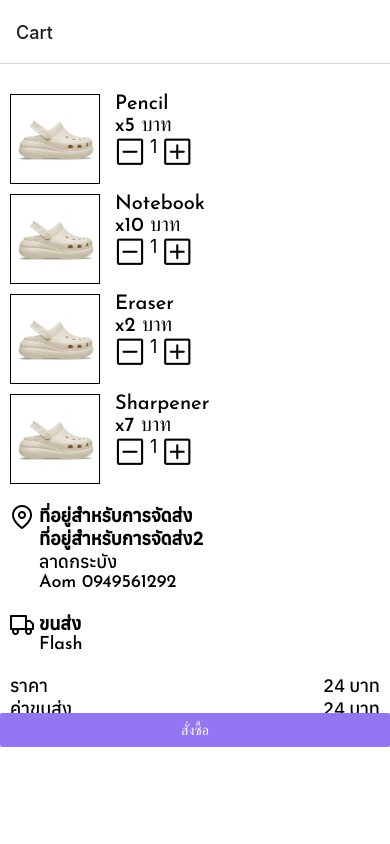
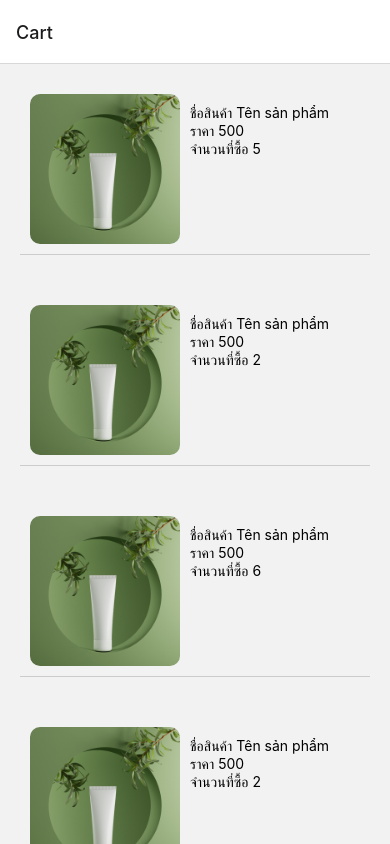
Before and after one commit to 64070018/mobile-Rubheal, a React Native app in the folder RUBHEAL/: screen /Cart in a window 390 px wide. Built offline with nearby package versions, Linux system fonts and the light colour scheme; what react-native-responsive-dimensions would draw is missing.

Commit message:
หน้าที่เหลือ

```diff
--- a/RUBHEAL/navigations/navigation.js
+++ b/RUBHEAL/navigations/navigation.js
@@ -8,14 +8,17 @@ import messageScreen from "../screens/messageScreen.js";
 import profile from "../screens/profile.js";
 import adminPage from "../screens/adminPage.js";
 import OrderDetail from "../screens/OrderDetail.js";
+import pageProductForAdmin from "../screens/pageProductForAdmin.js";
+import customerBuyProduct from "../screens/customerBuyProduct.js";
 
 
 const CartNavigator = createNativeStackNavigator();
 function Navigation() {
     return (
         <CartNavigator.Navigator initialRouteName="Cart">
-            <CartNavigator.Screen name="Cart" component={CartScreen}  />
+            <CartNavigator.Screen name="Cart" component={pageProductForAdmin}  />
             <CartNavigator.Screen name="OrderDetail" component={OrderDetail}  />
+            <CartNavigator.Screen name="customerBuy" component={customerBuyProduct} />
         </CartNavigator.Navigator>
     )
 
--- /dev/null
+++ b/RUBHEAL/screens/customerBuyProduct.js
@@ -0,0 +1,86 @@
+import { View, Text, Image, FlatList } from "react-native";
+import React from "react";
+
+
+const UserBuy = [
+  {
+    id: 1,
+    name: "Tên sản phẩm1",
+    image: require("../assets/vase.png"),
+    price: 500,
+    countBuy: 4,
+    productId: 1,
+  },
+  {
+    id: 2,
+    name: "Tên sản phẩm2",
+    image: require("../assets/vase.png"),
+    price: 500,
+    countBuy: 1,
+    productId: 1,
+  },
+  {
+    id: 3,
+    name: "Tên sản phẩm3",
+    image: require("../assets/vase.png"),
+    price: 500,
+    countBuy: 1,
+    productId: 2,
+  },
+  {
+    id: 4,
+    name: "Tên sản phẩm4",
+    image: require("../assets/vase.png"),
+    price: 500,
+    countBuy: 1,
+    productId: 2,
+  },
+];
+
+
+
+
+
+const customerBuyProduct = ({ route }) => {
+  const { id } = route.params;
+  const renderItem = (itemData) => {
+
+    return (
+    <View>
+         <View
+        style={{
+          flexDirection: "row",
+          margin: 20,
+          borderBottomWidth: 1,
+          padding: 10,
+          borderBottomColor: "#ccc",
+        }}
+      >
+        <Image
+          source={itemData.item.image}
+          style={{ width: 150, height: 150, borderRadius: 10 }}
+        />
+        <View style={{ margin: 10 }}>
+          <Text>ชื่อสินค้า {itemData.item.name}</Text>
+          <Text>ราคา {itemData.item.price}</Text>
+          <Text>จำนวนที่ซื้อ {itemData.item.countBuy}</Text>
+        </View>
+      </View>
+
+    </View>
+
+    );
+  };
+
+  const displayedUserBuy = UserBuy.filter(
+    (userBuy) => userBuy.productId === id
+  )
+
+  return (
+    <View>
+       <FlatList renderItem={renderItem} data={displayedUserBuy}/>
+    </View>
+  );
+};
+
+export default customerBuyProduct;
--- /dev/null
+++ b/RUBHEAL/screens/pageProductForAdmin.js
@@ -0,0 +1,84 @@
+import { View, Text, Image, ScrollView, FlatList, TouchableOpacity } from "react-native";
+import React from "react";
+
+const productsAdmin = [
+  {
+    id: 1,
+    name: "Tên sản phẩm",
+    image: require("../assets/vase.png"),
+    price: 500,
+    countBuy: 5,
+  },
+  {
+    id: 2,
+    name: "Tên sản phẩm",
+    image: require("../assets/vase.png"),
+    price: 500,
+    countBuy: 2,
+  },
+  {
+    id: 3,
+    name: "Tên sản phẩm",
+    image: require("../assets/vase.png"),
+    price: 500,
+    countBuy: 6,
+  },
+  {
+    id: 4,
+    name: "Tên sản phẩm",
+    image: require("../assets/vase.png"),
+    price: 500,
+    countBuy: 2,
+  },
+];
+
+const pageProductForAdmin = ({navigation}) => {
+  const renderItem = (itemData) => {
+    return (
+
+        <TouchableOpacity onPress={() => {
+            navigation.navigate('customerBuy', {id : itemData.item.id})
+        }}>
+      <View
+        style={{
+          flexDirection: "row",
+          margin: 20,
+          borderBottomWidth: 1,
+          padding: 10,
+          borderBottomColor: "#ccc",
+        }}
+      >
+        <Image
+          source={itemData.item.image}
+          style={{ width: 150, height: 150, borderRadius: 10 }}
+        />
+        <View style={{ margin: 10 }}>
+          <Text>ชื่อสินค้า {itemData.item.name}</Text>
+          <Text>ราคา {itemData.item.price}</Text>
+          <Text>จำนวนที่ซื้อ {itemData.item.countBuy}</Text>
+        </View>
+      </View>
+
+        </TouchableOpacity>
+    );
+  };
+
+  return (
+    <ScrollView>
+      {/* <View style={{flexDirection : 'row', margin : 20,borderBottomWidth : 1, padding : 10, borderBottomColor : '#ccc'}}>
+            <Image source={require("../assets/Row.png")} style={{width : 150, height : 150, borderRadius : 10}}/>
+            <View style={{margin: 10}}>
+                <Text>ชื่อสินค้า</Text>
+                <Text>ราคา</Text>
+                <Text>จำนวนที่ซื้อ</Text>
+
+            </View>
+        </View> */}
+
+        <FlatList data={productsAdmin} renderItem={renderItem} />
+
+    </ScrollView>
+  );
+};
+
+export default pageProductForAdmin;
```
